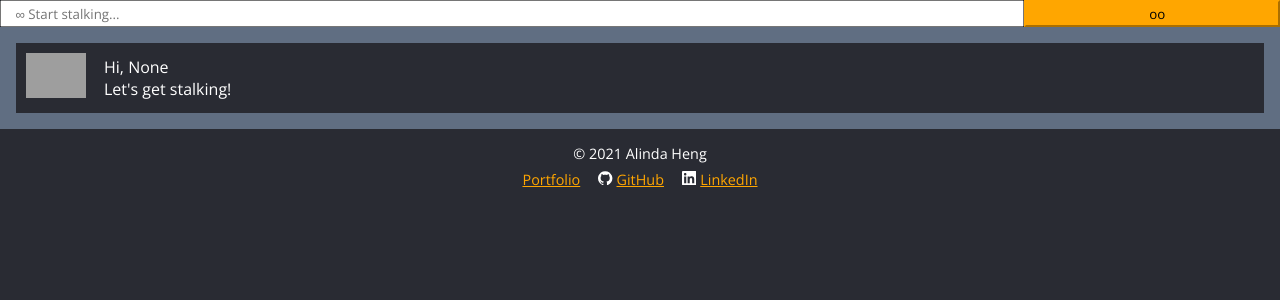
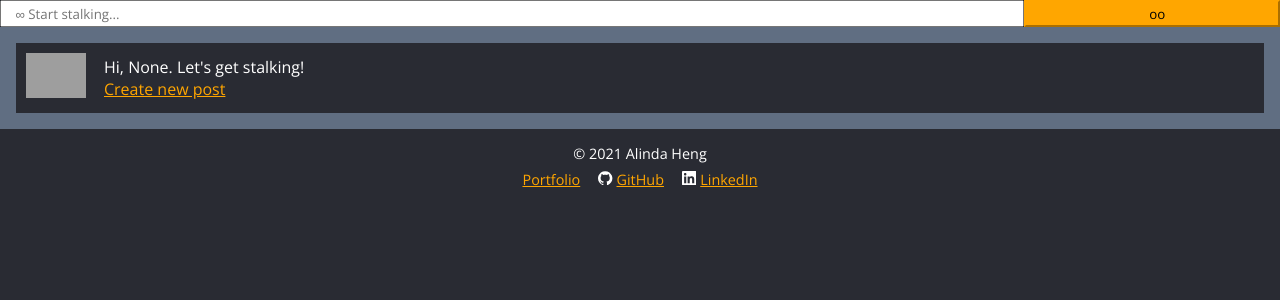
Before and after one commit to Alindah/stalkback, a Flask app: page /dashboard in a window 1280 px wide. Shown: the part 80-380 px from the top of the page. Run offline with Flask 2, Linux system fonts and the light colour scheme; the visitor is signed in with stand-in values (Sample User, id 1); data comes from the database, SQL or seed files in the repository; grey boxes are pictures that could not be loaded.

Commit message:
Minor changes

```diff
--- a/app/forms.py
+++ b/app/forms.py
@@ -26,7 +26,7 @@ class SettingsForm(FlaskForm):
     password_check = PasswordField("Re-enter password")
     submit = SubmitField("Save")
 
-class DeleteForm(FlaskForm):
+class DeleteAccount(FlaskForm):
     password_del = PasswordField(description = "Password")
     del_confirmation = SubmitField("Delete Account")
 
@@ -39,6 +39,7 @@ class PostForm(FlaskForm):
     content = FileField("Content")
     desc = StringField("Description", description = "Enter a description")
     category = SelectField("Category", choices = ['none'])
+    new_cat = StringField(description = "Create new category")
     submit = SubmitField("Post!")
 
 class DeletePost(FlaskForm):
--- a/app/main.py
+++ b/app/main.py
@@ -2,7 +2,7 @@ from flask import Flask, jsonify, render_template, request, redirect, flash, Mar
 from flask.helpers import send_from_directory
 from flask_login import login_required, current_user, login_user, logout_user
 from models import UserModel, PostModel, db, login
-from forms import RegisterForm, SettingsForm, LoginForm, DeleteForm, SearchBar, PostForm, DeletePost
+from forms import RegisterForm, SettingsForm, LoginForm, DeleteAccount, SearchBar, PostForm, DeletePost
 from flask_sqlalchemy import SQLAlchemy
 #from flask_migrate import Migrate
 from sqlalchemy import or_
@@ -149,7 +149,7 @@ def search(sq):
 @login_required
 def settings():
     form = SettingsForm()
-    form_delete = DeleteForm()
+    form_delete = DeleteAccount()
 
     if request.method == 'POST':
         if form_delete.del_confirmation.data:
--- a/app/templates/dashboard.html
+++ b/app/templates/dashboard.html
@@ -14,9 +14,9 @@
                     <img src="{{ current_user.avatar_url }}" class="user-av-med"></a>
             </td>
             <td style="padding: 0.5em">
-                Hi, {{ current_user.display_name }}
+                Hi, {{ current_user.display_name }}. Let's get stalking!
                 <br>
-                Let's get stalking!
+                <a href="{{ url_for('post') }}">Create new post</a>
             </td>
         </table>
     </div>
--- a/app/templates/macros.html
+++ b/app/templates/macros.html
@@ -79,12 +79,10 @@
         {% endif %}
         <div class="post-footer">
             {% if p.author == current_user %}
-                <td>
-                    <svg class="post-options-menu" xmlns="http://www.w3.org/2000/svg" viewBox="0 0 29.96 122.88">
+                <td><svg class="post-options-menu" xmlns="http://www.w3.org/2000/svg" viewBox="0 0 29.96 122.88">
                         <title>Options</title>
                         <path d="M15,0A15,15,0,1,1,0,15,15,15,0,0,1,15,0Zm0,92.93a15,15,0,1,1-15,15,15,15,0,0,1,15-15Zm0-46.47a15,15,0,1,1-15,15,15,15,0,0,1,15-15Z"/>
-                    </svg>
-                </td>
+                    </svg></td>
                 <form action="" method="POST">
                     {{ del_form.csrf_token() }}
                     {{ del_form.del_id(value=p.id) }}
--- a/app/templates/post.html
+++ b/app/templates/post.html
@@ -17,7 +17,8 @@
             {{ form.content }}<br>
 
             <span class="small-text">{{ form.category.label }}</span><br>
-            {{ form.category(placeholder=form.category.description) }}<br>
+            {{ form.category(placeholder=form.category.description) }}
+            {{ form.new_cat(placeholder=form.new_cat.description) }}<br>
 
             {{ form.submit }}
         </form></p>
```
